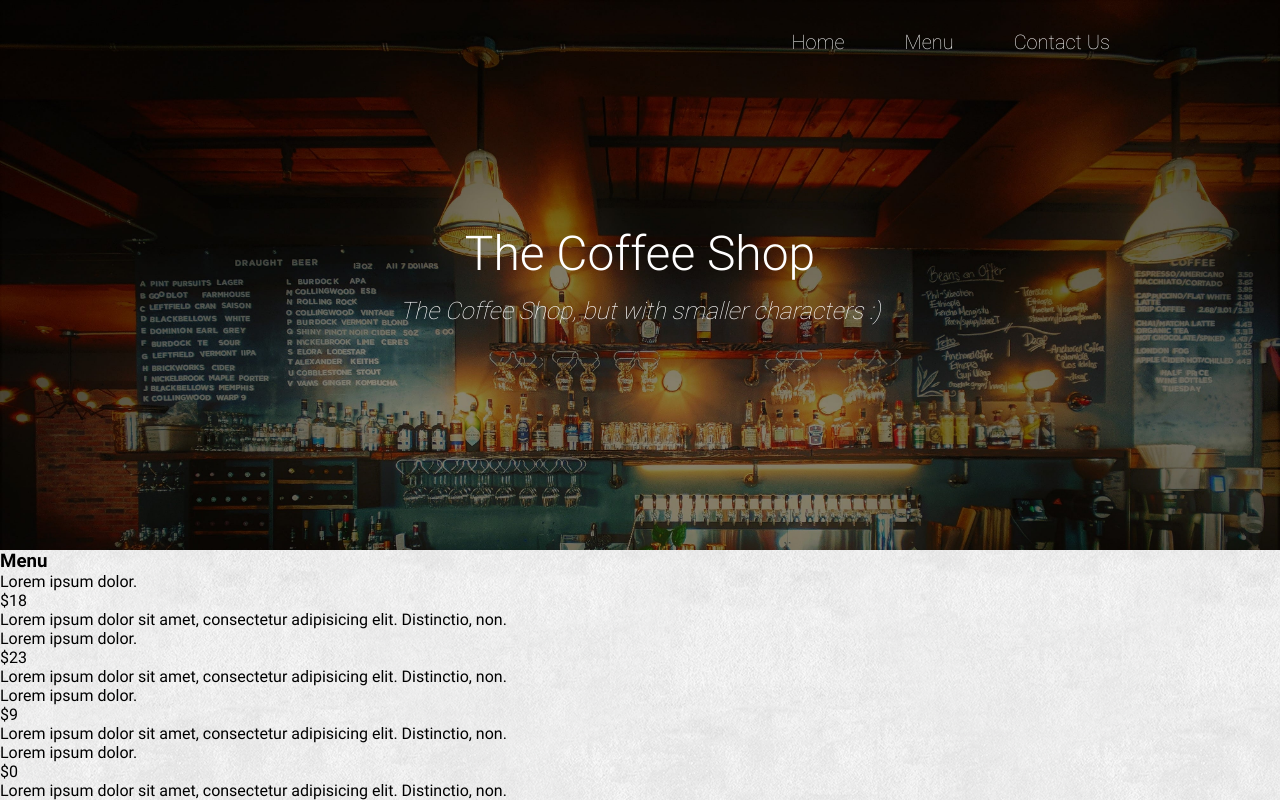
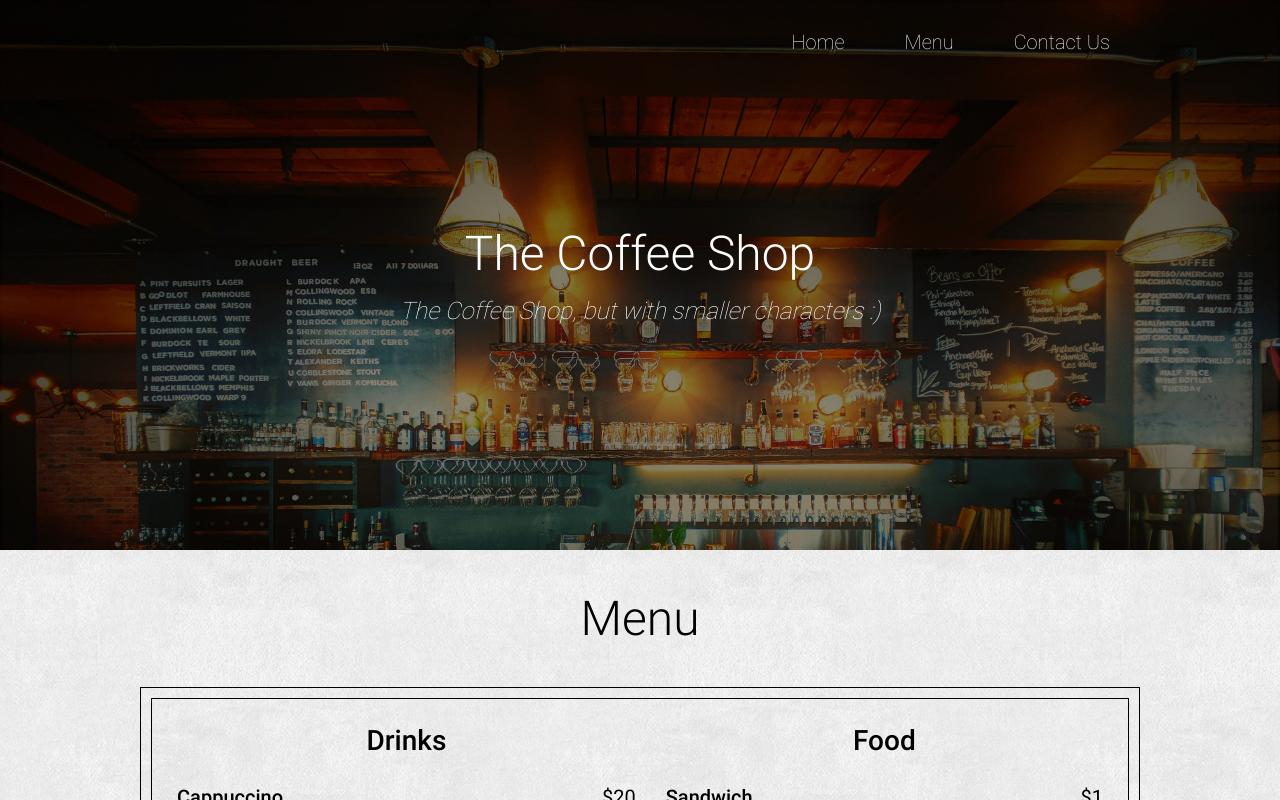
Before and after one commit to oscardelalanza/restaurant-page, a website built with webpack: page dist/index.html in a window 1280 px wide. Both pictures are taken after a click on the link "Menu". Shown: the top 800 px of the page. Built offline with Linux system fonts and the light colour scheme.

Commit message:
menu styles added

```diff
--- a/src/menu.js
+++ b/src/menu.js
@@ -1,4 +1,3 @@
-// method for create a basic menu
 import G1 from './img/gallery-1.jpg';
 import G2 from './img/gallery-2.jpg';
 import G3 from './img/gallery-3.jpg';
@@ -8,36 +7,84 @@ import G6 from './img/gallery-6.jpg';
 import G7 from './img/gallery-7.jpg';
 import G8 from './img/gallery-8.jpg';
 
+// method for create a basic menu
 const menu = () => {
     const menu = document.createElement('div');
     const articleDrinks = document.createElement('article');
     const articleFoods = document.createElement('article');
-    const title = document.createElement('h3');
+    const title = document.createElement('h2');
+    const drinks = ['Cappuccino', 'Mocha', 'Latte', 'Espresso', 'Macchiato'];
+    const foods = ['Sandwich', 'Biscuit', 'Wrap', 'Bagel', 'Cake'];
+    const articleContainer = document.createElement('div');
+    const externalBorder = document.createElement('div');
+    const foodTitle = document.createElement('p');
+    const drinksTitle = document.createElement('p');
 
     title.innerText = 'Menu';
+    foodTitle.innerText = 'Food';
+    drinksTitle.innerText = 'Drinks';
 
-    for (let i = 0; i < 5; i++) {
+    articleDrinks.appendChild(drinksTitle);
+    articleFoods.appendChild(foodTitle);
+
+    drinks.forEach(drink => {
 
         const name = document.createElement('p');
         const price = document.createElement('p');
         const description = document. createElement('p');
+        const product = document.createElement('div');
 
-        name.innerText = 'Lorem ipsum dolor.';
+        name.innerText = drink;
         price.innerText = '$' + Math.floor(Math.random() * 30).toString();
         description.innerText = 'Lorem ipsum dolor sit amet, consectetur adipisicing elit. Distinctio, non.';
 
-        articleDrinks.appendChild(name);
-        articleDrinks.appendChild(price);
-        articleDrinks.appendChild(description);
-        articleFoods.appendChild(name);
-        articleFoods.appendChild(price);
-        articleFoods.appendChild(description);
+        name.classList.add('name');
+        price.classList.add('price');
+        description.classList.add('description');
 
-    }
+        product.appendChild(name);
+        product.appendChild(price);
+        product.appendChild(description);
+        articleDrinks.appendChild(product);
 
+    });
+
+    foods.forEach(food => {
+
+        const name = document.createElement('p');
+        const price = document.createElement('p');
+        const description = document. createElement('p');
+        const product = document.createElement('div');
+
+        name.innerText = food;
+        price.innerText = '$' + Math.floor(Math.random() * 30).toString();
+        description.innerText = 'Lorem ipsum dolor sit amet, consectetur adipisicing elit. Distinctio, non.';
+
+        name.classList.add('name');
+        price.classList.add('price');
+        description.classList.add('description');
+
+        product.appendChild(name);
+        product.appendChild(price);
+        product.appendChild(description);
+        articleFoods.appendChild(product);
+
+    });
+
+    menu.classList.add('menu');
+    menu.classList.add('container');
+    foodTitle.classList.add('menu-title');
+    drinksTitle.classList.add('menu-title');
+    externalBorder.classList.add('external-border');
+    articleContainer.classList.add('external-border');
+    articleContainer.classList.add('external-border');
+    articleContainer.classList.add('article-container');
+
+    articleContainer.appendChild(articleDrinks);
+    articleContainer.appendChild(articleFoods);
+    externalBorder.appendChild(articleContainer);
     menu.appendChild(title);
-    menu.appendChild(articleDrinks);
-    menu.appendChild(articleFoods);
+    menu.appendChild(externalBorder);
 
     return menu;
 
--- a/src/sass/styles.scss
+++ b/src/sass/styles.scss
@@ -126,6 +126,63 @@ header {
   }
 }
 
+/* =================================================== Menu ========================================================= */
+.menu {
+  h2 {
+    margin-top: 40px;
+    margin-bottom: 40px;
+    text-align: center;
+    font-size: 48px;
+    font-weight: 300;
+  }
+
+  .external-border {
+    border: solid 1px #000;
+    padding: 10px;
+  }
+
+  .article-container {
+    display: flex;
+
+    article {
+      padding: 15px;
+
+      .menu-title {
+        text-align: center;
+        font-size: 28px;
+        font-weight: 600;
+        margin-bottom: 28px;
+      }
+
+      div {
+        border-bottom: dotted 2px #000;
+        margin-bottom: 32px;
+        padding-bottom: 16px;
+        display: flex;
+        flex-wrap: wrap;
+
+        .name {
+          width: 80%;
+          font-weight: 600;
+          font-size: 20px;
+        }
+
+        .price {
+          width: 20%;
+          text-align: right;
+          font-size: 20px;
+        }
+
+        .description {
+          margin-top: 15px;
+          color: #676767;
+        }
+      }
+    }
+  }
+
+}
+
 /* ================================================== footer ======================================================== */
 footer {
   background: #000;
```
Also changed, not shown: dist/main.js.
